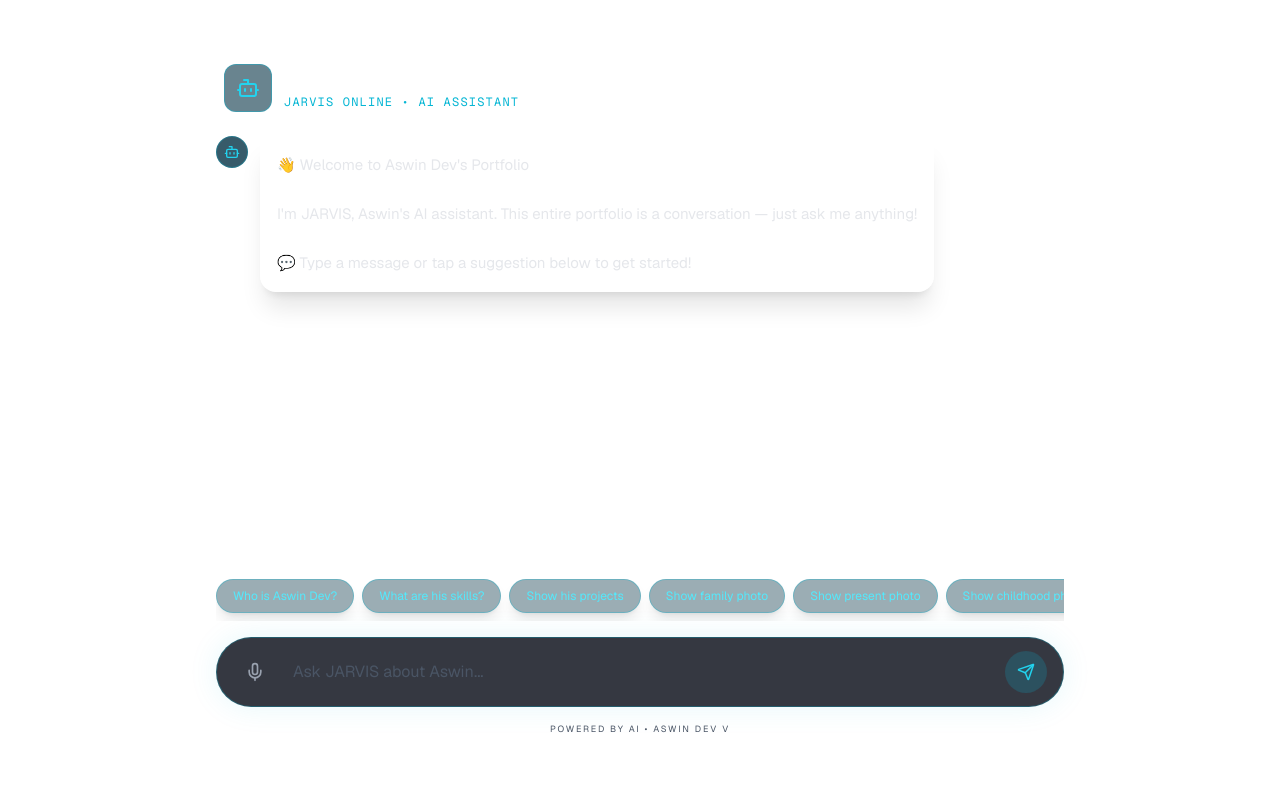
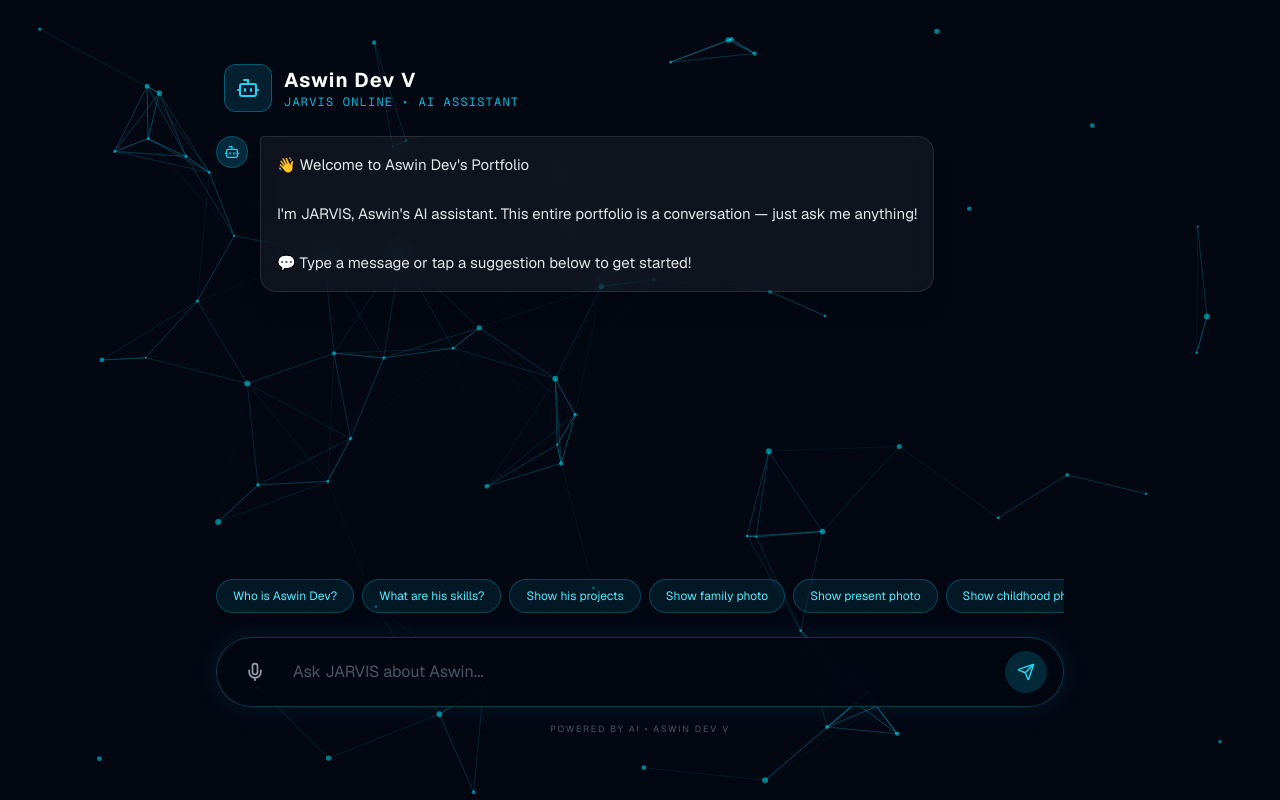
Before and after one commit to aswindevv2005-collab/aswin-portfolio, a Next.js app: page / in a window 1280 px wide. Built offline with nearby package versions, Linux system fonts and the light colour scheme.

Commit message:
Restore original Dark HUD background and particles

```diff
--- a/src/app/page.tsx
+++ b/src/app/page.tsx
@@ -3,7 +3,7 @@ import AIChatbot from "@/components/AIChatbot";
 
 export default function Home() {
   return (
-    <main className="relative min-h-screen bg-white overflow-hidden flex flex-col items-center justify-center selection:bg-indigo-100 selection:text-indigo-900">
+    <main className="relative min-h-screen overflow-hidden flex flex-col items-center justify-center selection:bg-cyan-500/30">
       <AnimatedBackground />
       <AIChatbot />
     </main>
--- a/src/components/AnimatedBackground.tsx
+++ b/src/components/AnimatedBackground.tsx
@@ -40,13 +40,13 @@ export default function AnimatedBackground() {
         },
         particles: {
           color: {
-            value: "#6366f1", // indigo-500
+            value: "#00f0ff", // neon cyan
           },
           links: {
-            color: "#818cf8", // indigo-400
+            color: "#06b6d4", // dark cyan
             distance: 150,
             enable: true,
-            opacity: 0.2,
+            opacity: 0.3,
             width: 1,
           },
           move: {
```
